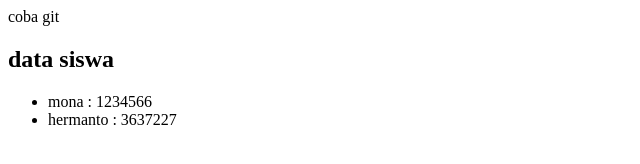
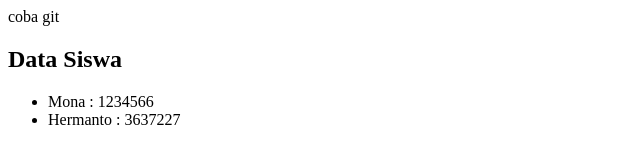
Before and after one commit to novalinasitinjak/semogasukses, a plain HTML site: page datasiswa.html in a window 1280 px wide. Shown: the full height of the page, 0-640 px from the left. Drawn offline with Linux system fonts and the light colour scheme.

Commit message:
menambahkan file datasiswa.html

```diff
--- a/datasiswa.html
+++ b/datasiswa.html
@@ -6,10 +6,10 @@
     <title>coba git</title>
 </head>
 <body>
-    <h2> data siswa</h2>
+    <h2>Data Siswa</h2>
     <ul>
-        <li>mona           : 1234566</li>
-        <li>hermanto       : 3637227</li>
+        <li>Mona       : 1234566</li>
+        <li>Hermanto   : 3637227</li>
     </ul>
 </body>
 </html>
```
